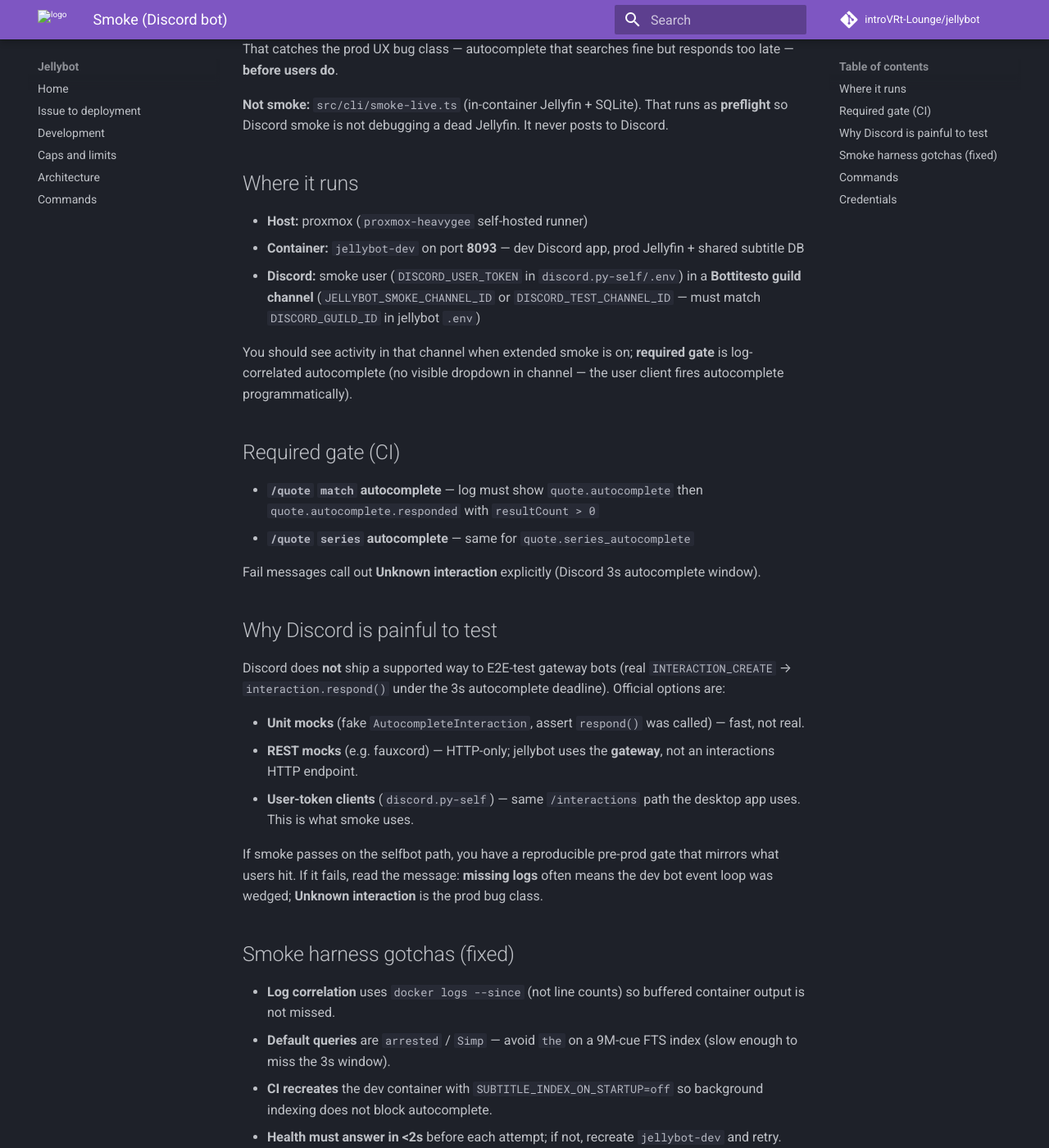
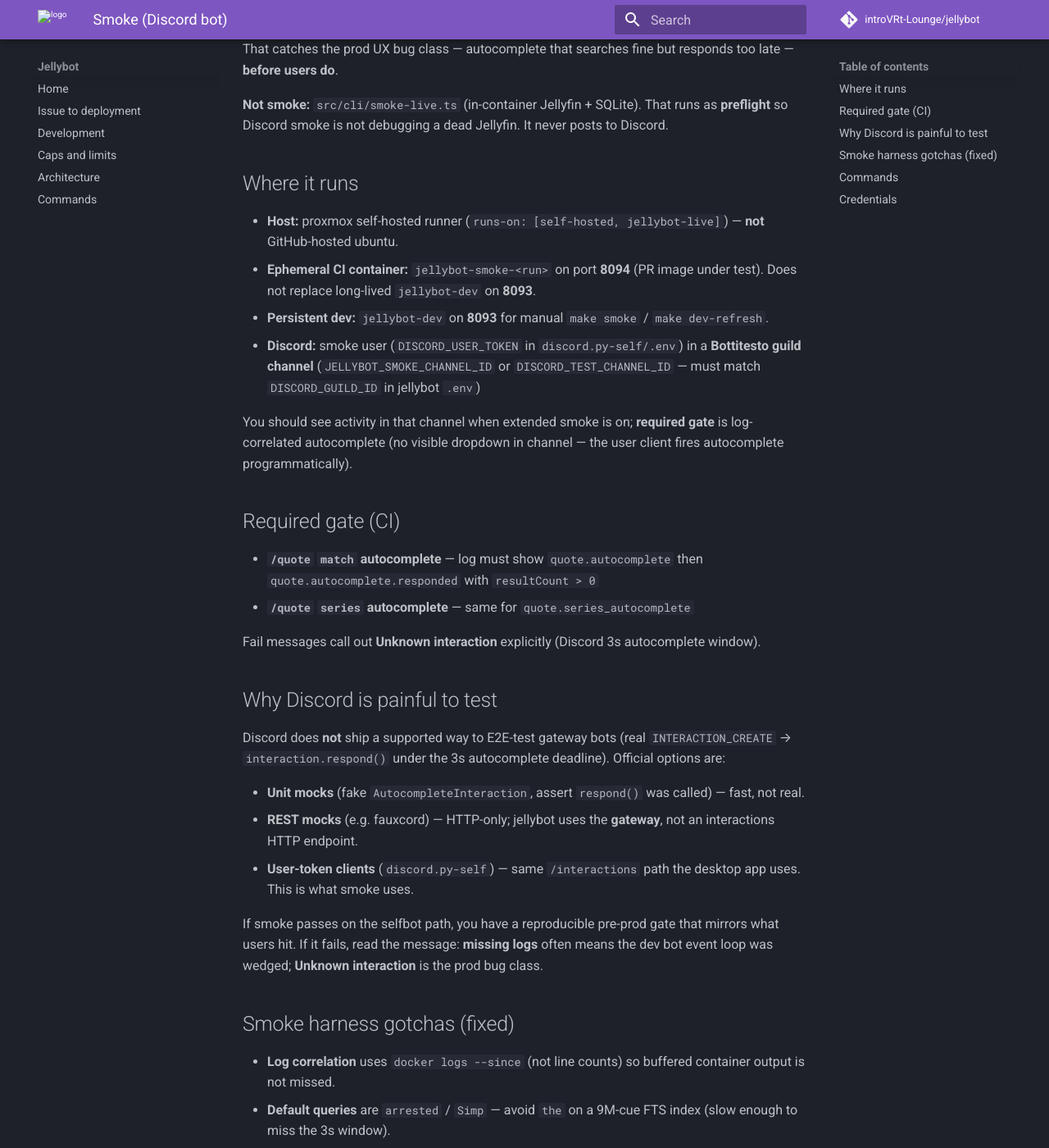
Before and after one commit to introVRt-Lounge/jellybot, an MkDocs documentation site: the page built from docs/SMOKE.md, in a window 1280 px wide and 1400 px high, scrolled down 225 px. Shown: the whole window at 82% size. Built offline with MkDocs 1.6.1 and Material for MkDocs 9.7.7, drawn with Linux system fonts in a browser that asks for light colours; comment, search, counter and statistics services are not loaded; some of the changed text lies outside the part shown.

Commit message:
fix(smoke): ephemeral CI container on self-hosted runner
Smoke builds the PR image into jellybot-smoke-<run> on :8094 so CI does
not fight the long-lived jellybot-dev on :8093. Automerge now waits for
the smoke check alongside ci and scope-review.

Co-authored-by: Cursor <cursoragent@cursor.com>

```diff
--- a/docker-compose.yml
+++ b/docker-compose.yml
@@ -11,8 +11,8 @@ services:
   jellybot:
     <<: *jellybot-runtime
     profiles: [app]
-    container_name: jellybot-dev
-    restart: unless-stopped
+    container_name: ${JELLYBOT_CONTAINER_NAME:-jellybot-dev}
+    restart: ${JELLYBOT_RESTART_POLICY:-unless-stopped}
     env_file: .env
     environment:
       HEALTH_PORT: 8080
--- a/docs/SMOKE.md
+++ b/docs/SMOKE.md
@@ -8,8 +8,9 @@ That catches the prod UX bug class — autocomplete that searches fine but respo
 
 ## Where it runs
 
-- **Host:** proxmox (`proxmox-heavygee` self-hosted runner)
-- **Container:** `jellybot-dev` on port **8093** — dev Discord app, prod Jellyfin + shared subtitle DB
+- **Host:** proxmox self-hosted runner (`runs-on: [self-hosted, jellybot-live]`) — **not** GitHub-hosted ubuntu.
+- **Ephemeral CI container:** `jellybot-smoke-<run>` on port **8094** (PR image under test). Does not replace long-lived `jellybot-dev` on **8093**.
+- **Persistent dev:** `jellybot-dev` on **8093** for manual `make smoke` / `make dev-refresh`.
 - **Discord:** smoke user (`DISCORD_USER_TOKEN` in `discord.py-self/.env`) in a **Bottitesto guild channel** (`JELLYBOT_SMOKE_CHANNEL_ID` or `DISCORD_TEST_CHANNEL_ID` — must match `DISCORD_GUILD_ID` in jellybot `.env`)
 
 You should see activity in that channel when extended smoke is on; **required gate** is log-correlated autocomplete (no visible dropdown in channel — the user client fires autocomplete programmatically).
@@ -35,8 +36,8 @@ If smoke passes on the selfbot path, you have a reproducible pre-prod gate that
 
 - **Log correlation** uses `docker logs --since` (not line counts) so buffered container output is not missed.
 - **Default queries** are `arrested` / `Simp` — avoid `the` on a 9M-cue FTS index (slow enough to miss the 3s window).
-- **CI recreates** the dev container with `SUBTITLE_INDEX_ON_STARTUP=off` so background indexing does not block autocomplete.
-- **Health must answer in &lt;2s** before each attempt; if not, recreate `jellybot-dev` and retry.
+- **CI recreates** an ephemeral `jellybot-smoke-<run>` on **8094** with `SUBTITLE_INDEX_ON_STARTUP=off` — leaves long-lived `jellybot-dev` on **8093** alone.
+- **Health must answer in &lt;2s** before each attempt; if not, check the ephemeral container logs (`docker logs jellybot-smoke-<run>`).
 
 Tune with `JELLYBOT_SMOKE_LOG_POLL_SEC` (default 45), `JELLYBOT_SMOKE_RETRY_COUNT` (default 2).
 
```
Also changed, not shown: 3 other files.
